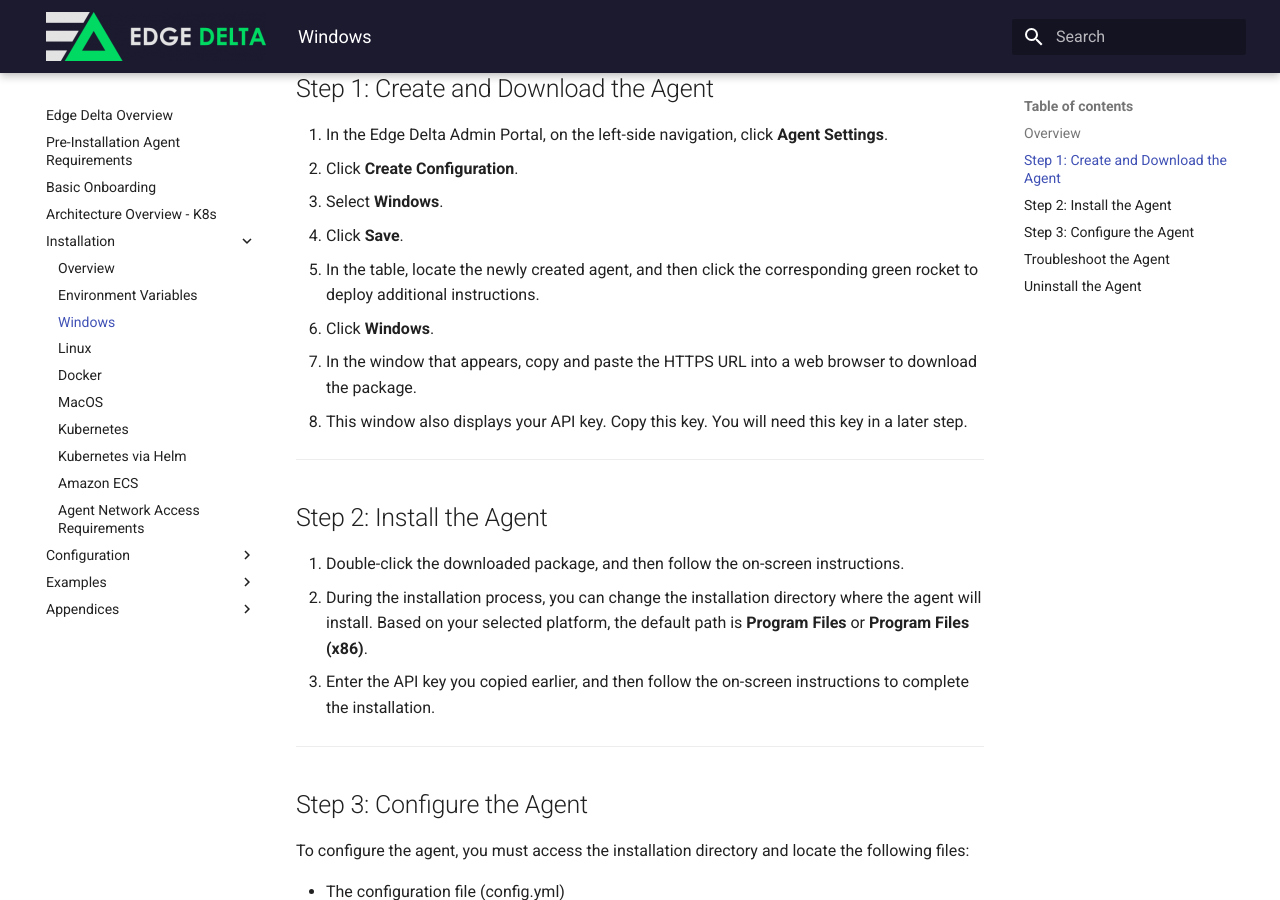
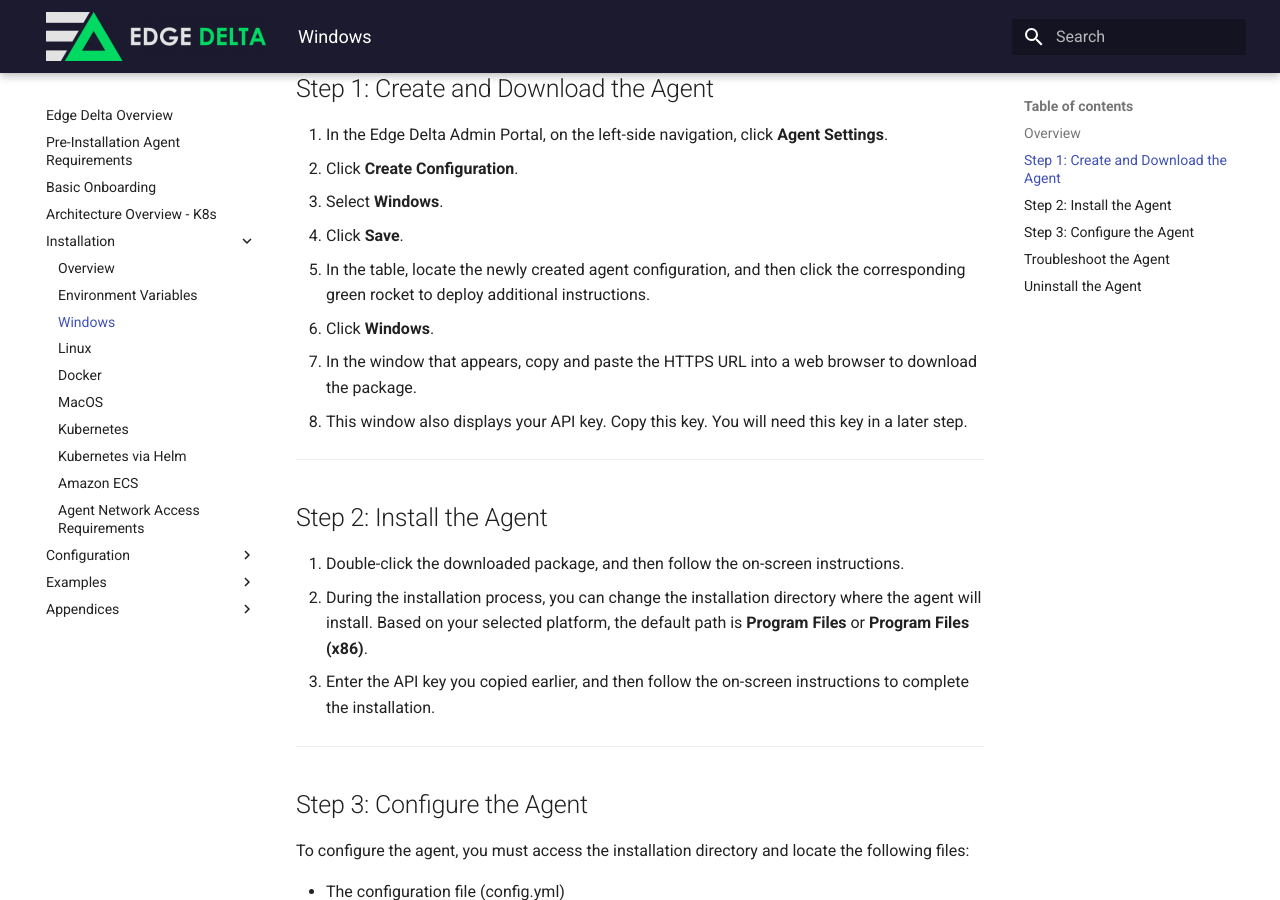
Before and after one commit to edgedelta/docs, an MkDocs documentation site: the page built from docs/installation/windows.md, in a window 1280 px wide and 900 px high, scrolled down 452 px. Built offline with MkDocs 1.6.1 and Material for MkDocs 9.7.7, drawn with Linux system fonts in a browser that asks for light colours.

Commit message:
Update windows.md

```diff
--- a/docs/installation/windows.md
+++ b/docs/installation/windows.md
@@ -24,7 +24,7 @@ Edge Delta uses 64-bit or 32-bit MSI installation process.
 2. Click **Create Configuration**.
 3. Select **Windows**.
 4. Click **Save**.
-5. In the table, locate the newly created agent, and then click the corresponding green rocket to deploy additional instructions.
+5. In the table, locate the newly created agent configuration, and then click the corresponding green rocket to deploy additional instructions.
 6. Click **Windows**.
 7. In the window that appears, copy and paste the HTTPS URL into a web browser to download the package.
   - This window also displays your API key. Copy this key. You will need this key in a later step.
```
